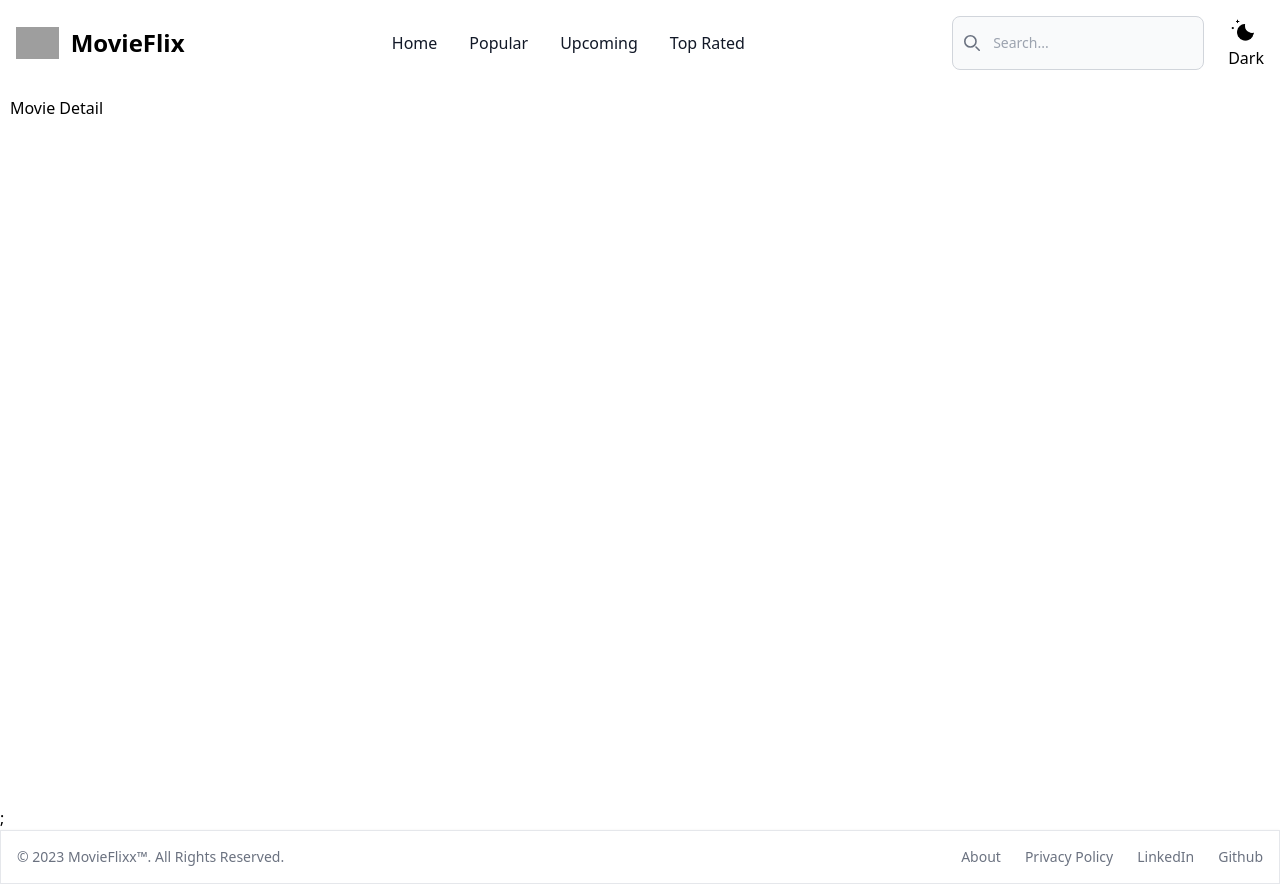
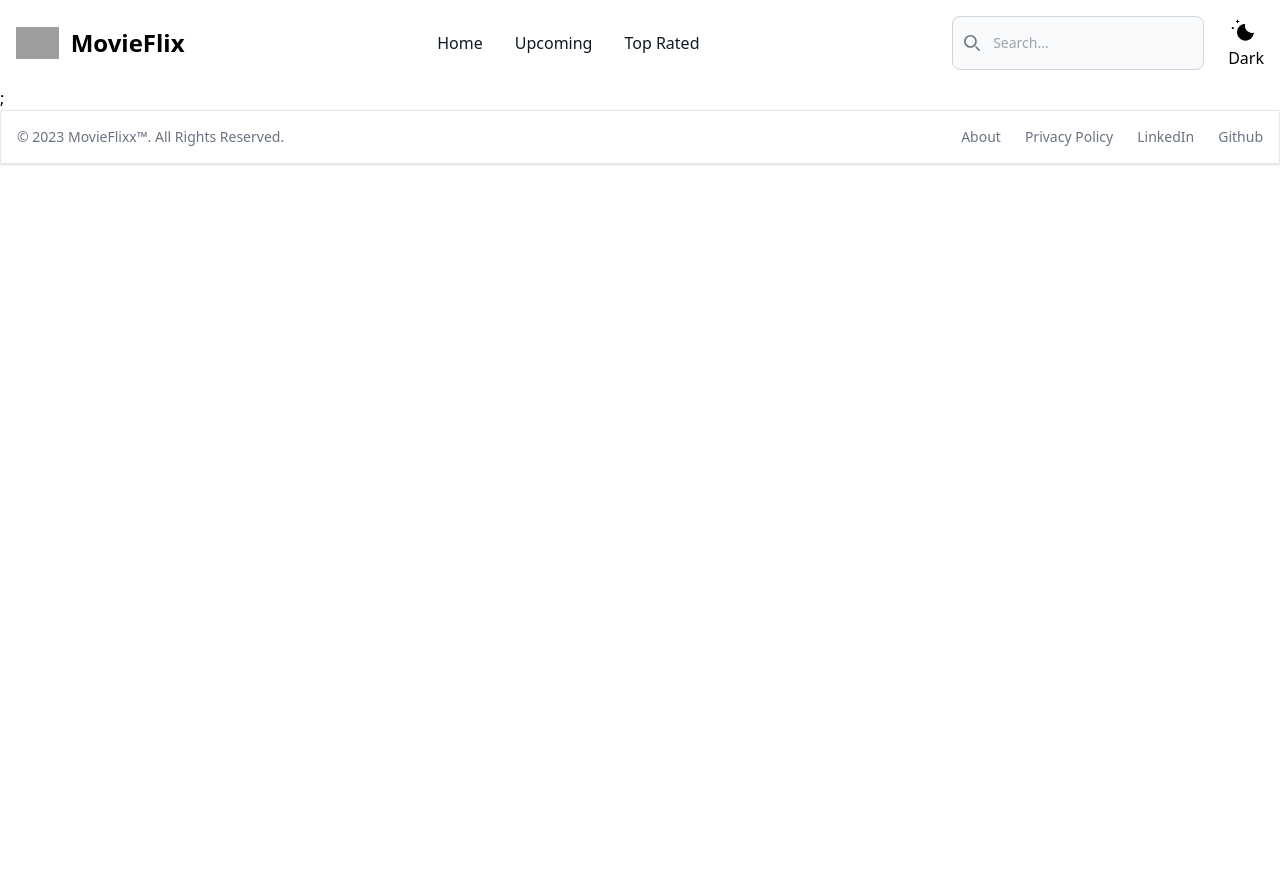
Before and after one commit to Sushant-Luitel/MovieFlix, a React (Vite) app: page /movie/1 in a window 1280 px wide. After the commit the page ends 800 px from the top, so only its background shows below. Built offline with nearby package versions, Linux system fonts and the light colour scheme; grey boxes are pictures that could not be loaded.

Commit message:
fixed routes and created env file to store apikey

```diff
--- a/src/Components/Header.jsx
+++ b/src/Components/Header.jsx
@@ -177,16 +177,7 @@ const Header = () => {
                 Home
               </NavLink>
             </li>
-            <li>
-              <NavLink
-                to="movie/popular"
-                className={({ isActive }) =>
-                  isActive ? activeClass : inActiveClass
-                }
-              >
-                Popular
-              </NavLink>
-            </li>
+
             <li>
               <NavLink
                 to="movie/upcoming"
--- a/src/Components/MovieDetail.jsx
+++ b/src/Components/MovieDetail.jsx
@@ -1,9 +1,7 @@
-import { useEffect } from "react";
-
 const MovieDetail = () => {
   return (
     <div className="main">
-      <h1>Movie Detail</h1>
+      <h1>Whyyyy</h1>
     </div>
   );
 };
--- a/src/Components/MovieList.jsx
+++ b/src/Components/MovieList.jsx
@@ -1,9 +1,11 @@
 import { useFetch } from "./useFetchHook/useFetch";
 
-const MovieList = () => {
-  const { movies, error, isLoading } = useFetch(
-    "https://api.themoviedb.org/3/movie/popular?api_key=e6a861d49ef07460153337003acacb75"
-  );
+const MovieList = ({ api }) => {
+  const apiKey = import.meta.env.VITE_REACT_APP_API_KEY;
+  console.log(apiKey);
+  const url = `https://api.themoviedb.org/3/${api}?api_key=${apiKey}`;
+
+  const { movies, error, isLoading } = useFetch(url);
 
   if (error) {
     return <h1>Something went wrong.....</h1>;
@@ -13,14 +15,14 @@ const MovieList = () => {
   }
   return (
     <>
-      <div className="flex flex-wrap items-start justify-center gap-4 mt-4">
+      <div className="flex flex-wrap items-start justify-center gap-4 pt-4 dark:bg-gray-900">
         {movies?.map((movie) => {
           let { poster_path, title, id, vote_average: rating } = movie;
 
           return (
             <div
               key={id}
-              className="rounded shadow-lg border bg-[#edebebf9] pb-3 overflow-hidden "
+              className="rounded shadow-lg border bg-[#edebebf9] pb-3 overflow-hidden dark:bg-gray-900 dark:text-white "
             >
               <img
                 src={`https://image.tmdb.org/t/p/w300${movie.poster_path}`}
--- a/src/Components/useFetchHook/useFetch.jsx
+++ b/src/Components/useFetchHook/useFetch.jsx
@@ -2,8 +2,8 @@ import { useQuery } from "@tanstack/react-query";
 import { useState } from "react";
 import { useEffect } from "react";
 export const useFetch = (url) => {
-  const { data, error, isLoading } = useQuery({
-    queryKey: ["nowPlaying"],
+  const { data, error, isLoading, refetch } = useQuery({
+    queryKey: ["movie"],
     queryFn: async () => {
       const response = await fetch(url);
 
@@ -18,6 +18,9 @@ export const useFetch = (url) => {
       setMovies(data.results);
     }
   }, [data]);
+  useEffect(() => {
+    refetch();
+  }, [url]);
 
   return { movies, error, isLoading };
 };
--- a/src/Routes/AllRoutes.jsx
+++ b/src/Routes/AllRoutes.jsx
@@ -1,18 +1,20 @@
 import { Routes, Route } from "react-router-dom";
 import MovieList from "../Components/MovieList";
-import MovieDetail from "../Components/MovieDetail";
+
 import Search from "../Components/Search";
 
 const AllRoutes = () => {
   return (
     <div>
       <Routes>
-        <Route path="/" element={<MovieList />} />
-        <Route path="movie/:id" element={<MovieDetail />} />
-        <Route path="movies/popular" element={<MovieList />} />
-        <Route path="movies/upcoming" element={<MovieList />} />
+        <Route path="/" element={<MovieList api="movie/now_playing" />} />
+
+        <Route
+          path="movie/upcoming"
+          element={<MovieList api="movie/upcoming" />}
+        />
         <Route path="search" element={<Search />} />
-        <Route path="movies/top" element={<MovieList />} />
+        <Route path="movie/top" element={<MovieList api="movie/top_rated" />} />
       </Routes>
       ;
     </div>
```
Also changed, not shown: 1 other file (tests, documents, lock files or other folders).
